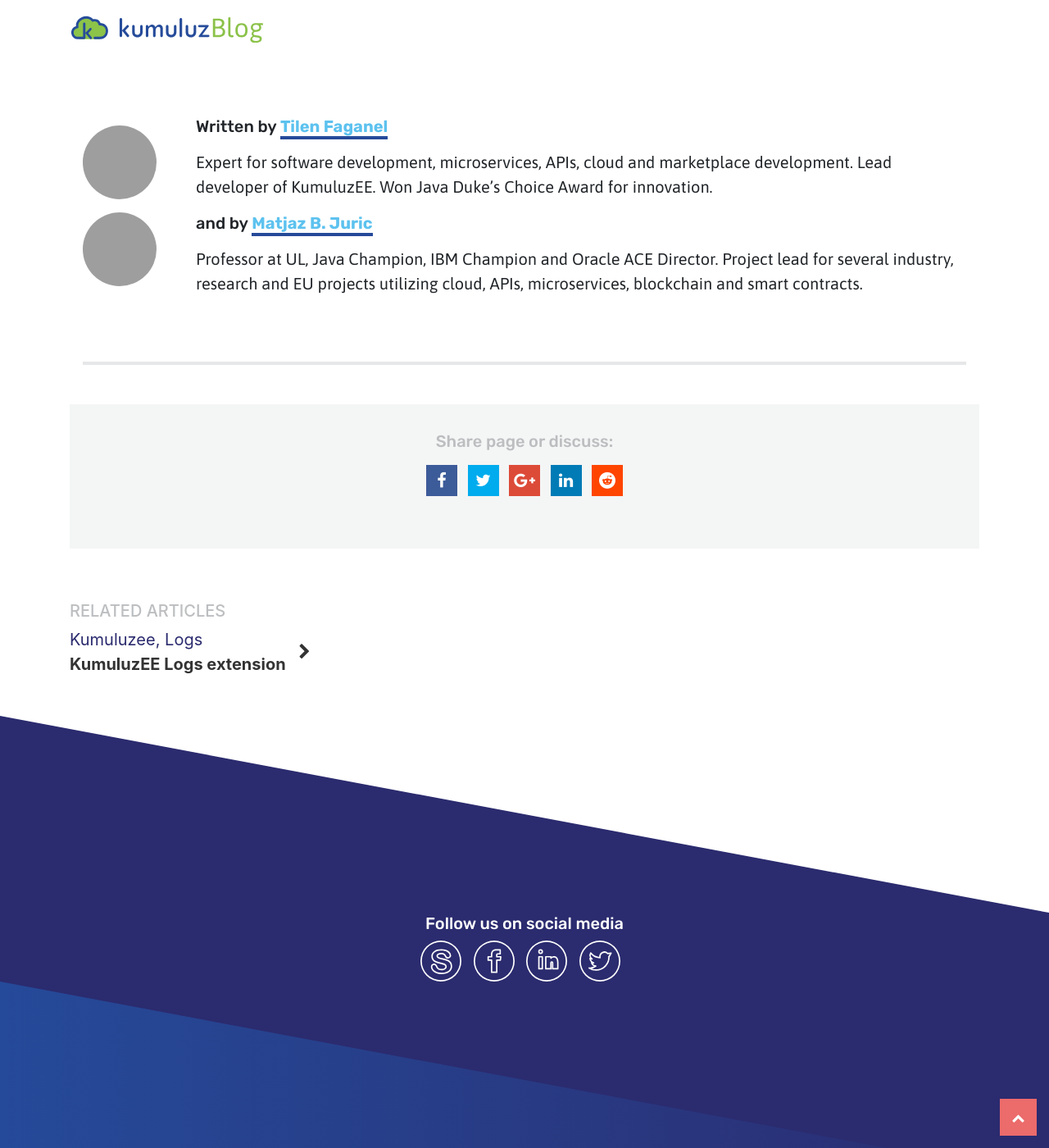
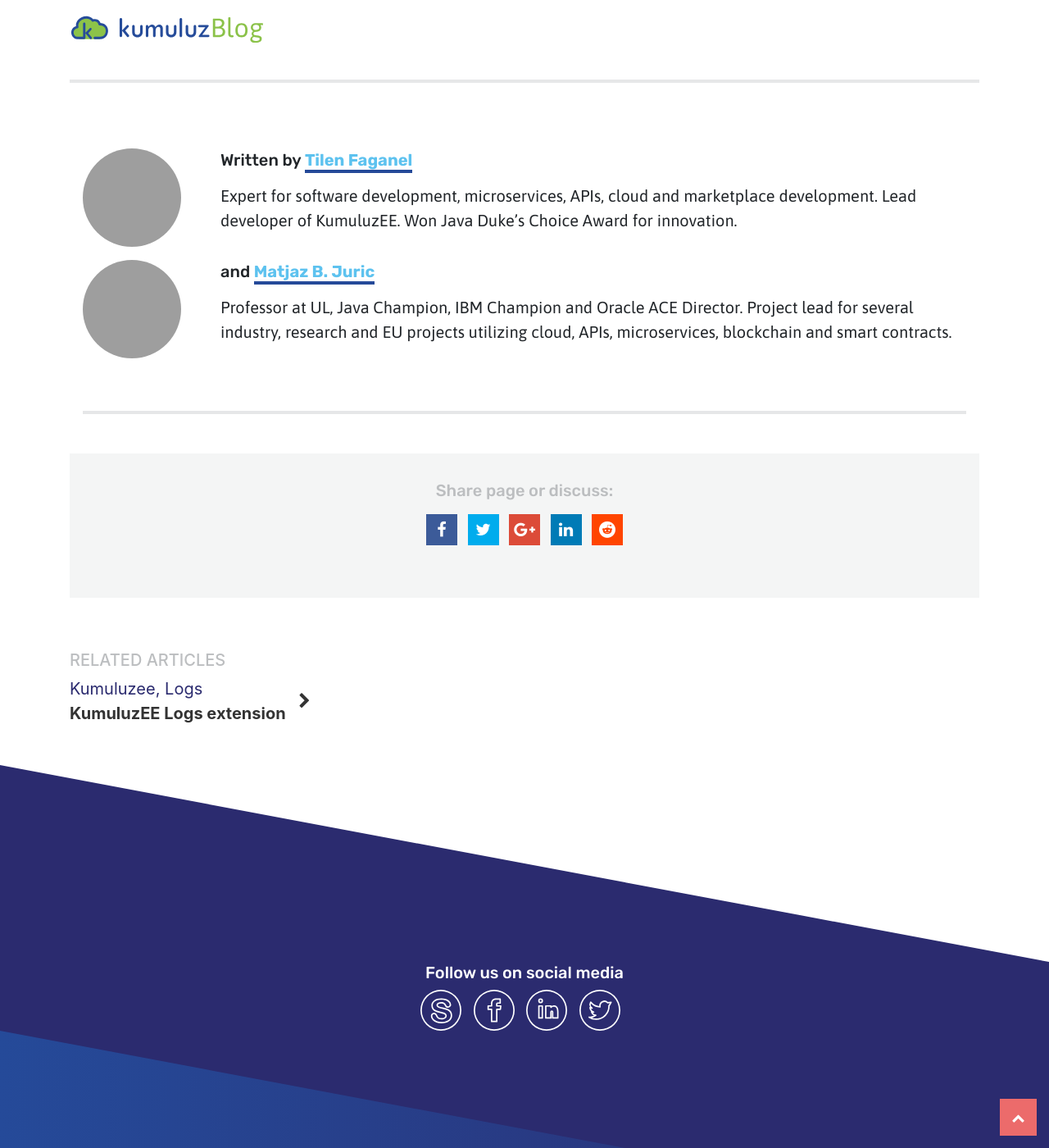
Before and after one commit to kumuluz/blog.sunesis.si, a Jekyll site: the page built from _posts/2015-06-04-microservices-with-java-ee-and-kumuluzee.markdown, in a window 1280 px wide and 1400 px high, scrolled down 19458 px. Shown: the whole window at 82% size. Built offline with Jekyll 4.4.1, drawn with Linux system fonts in a browser that asks for light colours; comment, search, counter and statistics services are not loaded; grey boxes are pictures that could not be loaded.

Commit message:
mobile fixes

```diff
--- a/_includes/footer.html
+++ b/_includes/footer.html
@@ -24,7 +24,7 @@
     <div class="container">
       <div class="row"></div>
       <div class="links row">
-        <div class="col-6 col-md-4 col-lg">
+        <div class="col">
           <div class="title">Related products</div>
           <a href="https://kumuluz.com/" target="_blank" rel="noopener noreferrer">
             <div>
--- a/_layouts/post.html
+++ b/_layouts/post.html
@@ -13,11 +13,21 @@
 						{{ page.title }}
 					</h2>
 					<div class="author">
+						<div>
 							{% if author.gravatar %}
 							<img src="//www.gravatar.com/avatar/{{ author.gravatar }}?s=50&d={{"/assets/images/user.svg " | absolute_url }}" class="avatar" alt="author" />
 							{% else %}
 							<img src="{{"/assets/images/user.svg " | relative_url }}" class="avatar" alt="author" />
 							{% endif %}
+
+							{% if author2 %}
+								{% if author2.gravatar %}
+								<img src="//www.gravatar.com/avatar/{{ author2.gravatar }}?s=50&d={{"/assets/images/user.svg " | absolute_url }}" class="avatar" alt="author" />
+								{% else %}
+								<img src="{{"/assets/images/user.svg " | relative_url }}" class="avatar" alt="author" />
+								{% endif %}
+							{% endif %}
+						</div>
 
 						<span class="author-name">{{ author.name }}{% if author2 %} and {{ author2.name }} {% endif %}</span>
 						<span class="date">{{ page.date | date: "%b %-d, %Y" }}</span>
@@ -30,28 +40,23 @@
 								{% endfor %}
 							</span>
 						{% endif %}
-						<span class="tags ml-3">
+					</div>
+					<div class="tags pt-3">
 						{% for tag in page.tags %}
 							<span class="badge badge-pill badge-primary">{{ tag }}</span>
 						{% endfor %}
-						</span>
 					</div>
 					<article class="content">
 						{{ content }}
 					</article>
 				</div>
 				<div class="post-author p-3">
-					<div class="d-flex align-items-center">
-						<div class="pr-5">
-							{% if author2 %}
-							<img src="//www.gravatar.com/avatar/{{ author.gravatar }}?s=512&d={{"/assets/images/user.svg " | absolute_url }}" class="img-fluid dual" alt="author" />
-							<img src="//www.gravatar.com/avatar/{{ author2.gravatar }}?s=512&d={{"/assets/images/user.svg " | absolute_url }}" class="img-fluid dual" alt="author" />
-							{% else %}
+					<div class="d-sm-flex align-items-center">
+						<div class="pr-5 text-center">
 							{% if author.gravatar %}
 							<img src="//www.gravatar.com/avatar/{{ author.gravatar }}?s=512&d={{"/assets/images/user.svg " | absolute_url }}" class="img-fluid" alt="author" />
 							{% else %}
 							<img src="{{"/assets/images/user.svg " | relative_url }}" class="img-fluid" alt="author" />
-								{% endif %}
 							{% endif %}
 						</div>
 						<div>
@@ -59,15 +64,25 @@
 							{% if author.about %}
 							<p class="my-3">{{author.about}}</p>
 							{% endif %}
-
+						</div>
+					</div>
 					{% if author2 %}
-								<h4>and by <a href="https://github.com/{{author2.github}}">{{author2.name}}</a></h4>
+					<div class="d-sm-flex align-items-center pt-3">
+						<div class="pr-5 text-center">
+							{% if author2.gravatar %}
+							<img src="//www.gravatar.com/avatar/{{ author2.gravatar }}?s=512&d={{"/assets/images/user.svg " | absolute_url }}" class="img-fluid" alt="author" />
+							{% else %}
+							<img src="{{"/assets/images/user.svg " | relative_url }}" class="img-fluid" alt="author" />
+							{% endif %}
+						</div>
+						<div>
+							<h4>and <a href="https://github.com/{{author2.github}}">{{author2.name}}</a></h4>
 							{% if author2.about %}
 							<p class="my-3">{{author2.about}}</p>
 							{% endif %}
-							{% endif %}
 						</div>
 					</div>
+					{% endif %}
 				</div>
 
 				<div class="share-page">
--- a/_sass/theme/footer.scss
+++ b/_sass/theme/footer.scss
@@ -64,7 +64,7 @@
 
   .line {
     margin: auto;
-    margin-top: 120px;
+    margin-top: 60px;
     margin-bottom: 20px;
     height: 1px;
     width: 300px;
--- a/_sass/theme/post.scss
+++ b/_sass/theme/post.scss
@@ -22,6 +22,11 @@
   .author {
     display: flex;
     align-items: center;
+    flex-direction: column;
+
+    @media (min-width: 576px) {
+      flex-direction: row;
+    }
 
     .avatar {
       height: 45px;
@@ -37,15 +42,24 @@
       display: flex;
       align-items: center;
 
-      &:after {
-        content: '|';
-        font-weight: 200;
-        margin: auto 0.5rem;
+      @media (min-width: 576px) {
+        &:after {
+          content: '|';
+          font-weight: 200;
+          margin: auto 0.5rem;
+        }
       }
     }
 
     .date {
       font-weight: 400;
+    }
+  }
+  .tags {
+    text-align: center;
+
+    @media (min-width: 576px) {
+      text-align: left;
     }
   }
 
@@ -85,15 +99,8 @@
 
   img {
     border-radius: 50%;
-    max-width: 180px;
-    max-height: 180px;
-
-    &.dual {
-      max-width: 90px;
-      max-height: 90px;
-      display: block;
-      margin-bottom: 1rem;
-    }
+    max-width: 120px;
+    max-height: 120px;
   }
 
   &:after {
--- a/index.html
+++ b/index.html
@@ -19,7 +19,7 @@
               <a href="{{ post.url | prepend: site.baseurl }}">{{ post.title }}</a>
             </h2>
             <div class="author">
-
+              <div>
                 {% if author.gravatar %}
                 <img src="//www.gravatar.com/avatar/{{ author.gravatar }}?s=50&d={{"/assets/images/user.svg " | absolute_url }}" class="avatar" alt="author" />
                 {% else %}
@@ -33,6 +33,7 @@
                   <img src="{{"/assets/images/user.svg " | relative_url }}" class="avatar" alt="author" />
                   {% endif %}
                 {% endif %}
+              </div>
 
               <span class="author-name">{{ author.name }}{% if author2 %} and {{ author2.name }} {% endif %}</span>
               <span class="date">{{ post.date | date: "%b %-d, %Y" }}</span>
```
Lines whose indentation alone changed are shown as unchanged.
